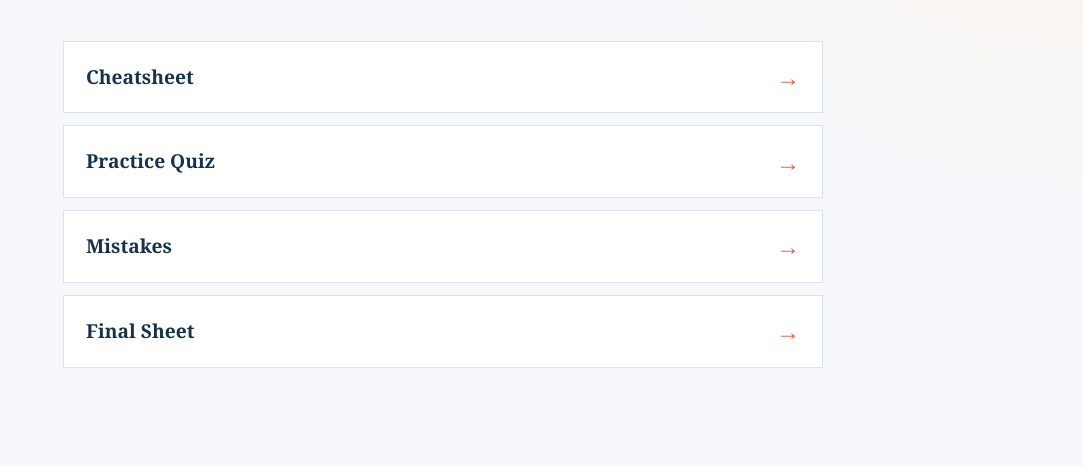
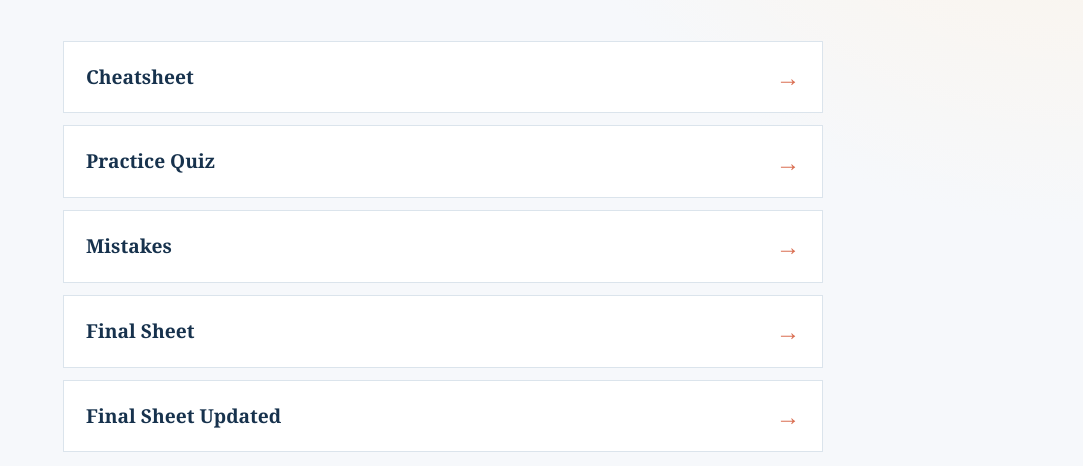
Before and after one commit to sujitkuswain/study, a plain HTML site: page index.html in a window 1280 px wide. Shown: the part 366-832 px from the top of the page, without its empty margins (197-1280 px from the left). Before the commit the page ends 800 px from the top, so only its background shows below. Drawn offline with Linux system fonts and the light colour scheme.

Commit message:
Update index.html

```diff
--- a/index.html
+++ b/index.html
@@ -112,6 +112,10 @@
         <span class="name">Final Sheet</span>
         <span class="arrow" aria-hidden="true">&#8594;</span>
       </a>
+      <a href="datafiles/4-FINAL-SHEET-MOBILE-COLLAPSIBLE-v4.html">
+        <span class="name">Final Sheet Updated</span>
+        <span class="arrow" aria-hidden="true">&#8594;</span>
+      </a>
     </nav>
   </main>
 </body>
```
